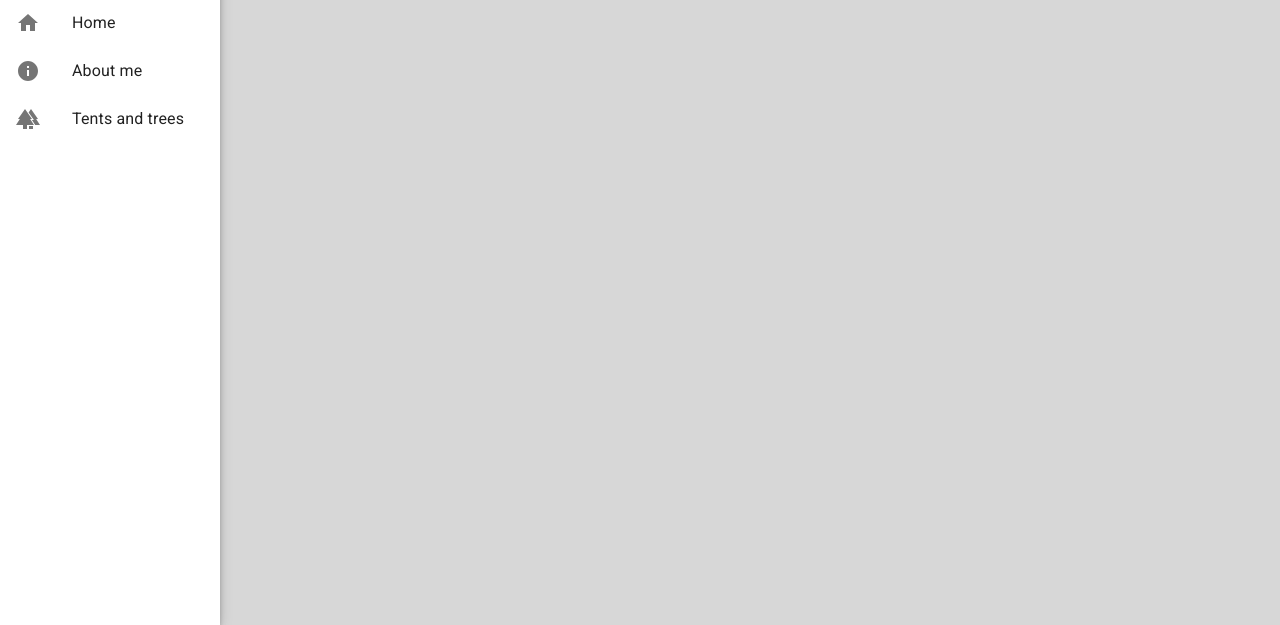
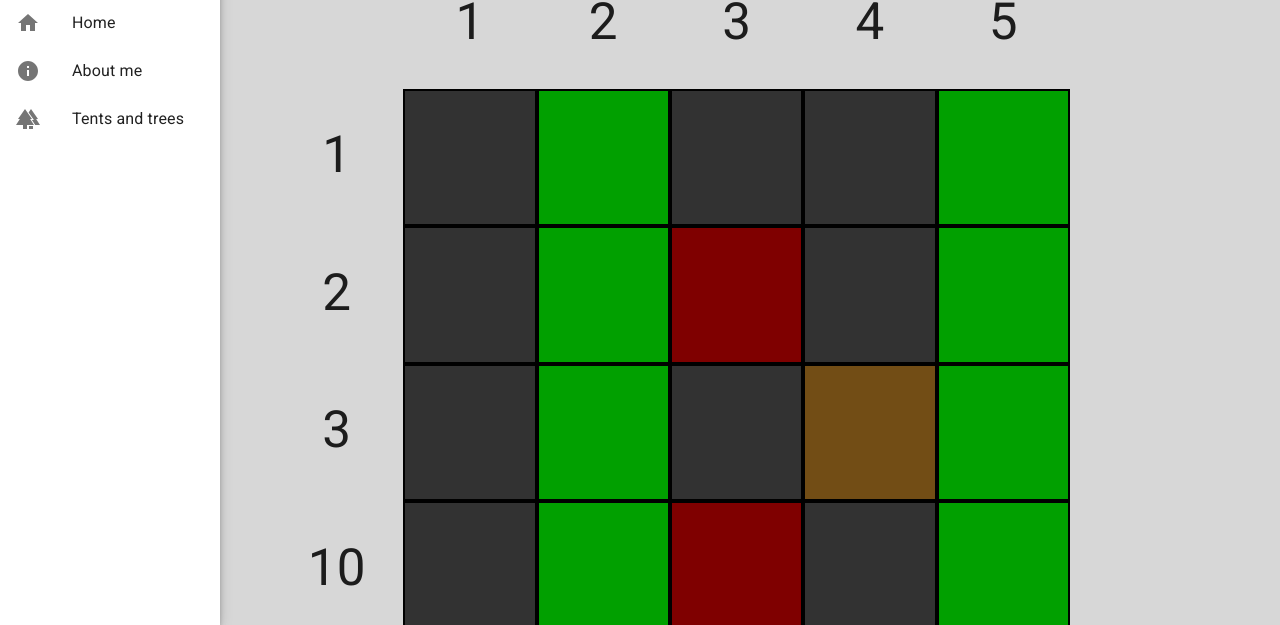
Before and after one commit to chaumontlouis718/chaumontlouis718.github.io, a React app: page /tents_and_trees in a window 1280 px wide. Shown: the part 175-800 px from the top of the page. Built offline with nearby package versions, Linux system fonts and the light colour scheme.

Commit message:
Create game grid, pass game state, down and up

```diff
--- a/src/Components/Page.js
+++ b/src/Components/Page.js
@@ -15,9 +15,18 @@ const Page = (props) => {
                 }}
             >
                 <Sidebar></Sidebar>
-                <Container fixed sx={{ mt: 3, mb: 3, ml: "220px" }}>
+
+                <Box
+                    sx={{
+                        ml: "220px",
+                        mt: 3,
+                        mb: 3,
+                        pr: "50px",
+                        pl: "50px",
+                    }}
+                >
                     {props.children}
-                </Container>
+                </Box>
             </Box>
         </Box>
     );
--- /dev/null
+++ b/src/Components/TentsAndTree/Cell.js
@@ -0,0 +1,11 @@
+import { useState } from "react";
+
+const Cell = (props) => {
+    const [value, setValue] = useState(props.value);
+
+    return (
+        <div className={"cell cellSize-" + props.boardSize + " cellValue-" + value} onClick={props.cellClicked}></div>
+    );
+};
+
+export default Cell;
--- /dev/null
+++ b/src/Components/TentsAndTree/GameBoard.js
@@ -0,0 +1,74 @@
+import { Button } from "@mui/material";
+import { useState } from "react";
+import Row from "./Row";
+import Solver from "./Solver";
+import TentNumberIndicator from "./TentNumberIndicator";
+
+const GameBoard = (props) => {
+    const [gameState, setGameState] = useState({
+        sumColumn: [1, 2, 3, 4, 5],
+        sumLine: [1, 2, 3, 10, 5],
+        grid: [
+            [0, 1, 0, 0, 1],
+            [0, 1, 2, 0, 1],
+            [0, 1, 0, 3, 1],
+            [0, 1, 2, 0, 1],
+            [0, 1, 0, 3, 1],
+        ],
+    });
+
+    function fetchSolved() {
+        console.log(Solver(gameState));
+    }
+
+    const cellClicked = (line, column) => {
+        const gameStateGridCopy = gameState.grid;
+        gameStateGridCopy[line][column] = (gameStateGridCopy[line][column] + 1) % 3;
+
+        /*setGameState((previousState) => ({
+            ...previousState,
+            grid: gameStateGridCopy,
+        }));*/
+    };
+
+    const firstLineIndicators = [];
+    firstLineIndicators.push(<div className={"cellSize-" + props.boardSize}></div>);
+    for (var i = 0; i < props.boardSize; i++) {
+        firstLineIndicators.push(
+            <TentNumberIndicator boardSize={props.boardSize} value={gameState.sumColumn[i]}></TentNumberIndicator>
+        );
+    }
+
+    const rows = [];
+    rows.push(<div className="row">{firstLineIndicators}</div>);
+    for (var j = 0; j < props.boardSize; j++) {
+        const rowIndex = j;
+        rows.push(
+            <Row
+                boardSize={props.boardSize}
+                indicator={gameState.sumLine[j]}
+                rowState={gameState.grid[j]}
+                cellClicked={(column) => cellClicked(rowIndex, column)}
+            ></Row>
+        );
+    }
+
+    return (
+        <div>
+            <div className="gameBoard">{rows}</div>
+            <Button
+                color="primary"
+                variant="contained"
+                sx={{
+                    mt: "20px",
+                    width: "200px",
+                }}
+                onClick={fetchSolved}
+            >
+                Solve !
+            </Button>
+        </div>
+    );
+};
+
+export default GameBoard;
--- /dev/null
+++ b/src/Components/TentsAndTree/Row.js
@@ -0,0 +1,21 @@
+import Cell from "./Cell";
+import TentNumberIndicator from "./TentNumberIndicator";
+
+const Row = (props) => {
+    const cells = [];
+    cells.push(<TentNumberIndicator boardSize={props.boardSize} value={props.indicator}></TentNumberIndicator>);
+    for (var i = 0; i < props.boardSize; i++) {
+        const columnIndex = i;
+        cells.push(
+            <Cell
+                boardSize={props.boardSize}
+                value={props.rowState[i]}
+                cellClicked={() => props.cellClicked(columnIndex)}
+            ></Cell>
+        );
+    }
+
+    return <div className="row">{cells}</div>;
+};
+
+export default Row;
--- /dev/null
+++ b/src/Components/TentsAndTree/Solver.js
@@ -0,0 +1,6 @@
+const Solver = (gameState) => {
+    console.log(gameState);
+    return gameState;
+};
+
+export default Solver;
--- /dev/null
+++ b/src/Components/TentsAndTree/TentNumberIndicator.js
@@ -0,0 +1,9 @@
+const TentNumberIndicator = (props) => {
+    return (
+        <div className={"cellSize-" + props.boardSize + " tentNumberIndicator"}>
+            <div className="tentNumberIndicator-number">{props.value}</div>
+        </div>
+    );
+};
+
+export default TentNumberIndicator;
--- a/src/Pages/TentsAndTrees.js
+++ b/src/Pages/TentsAndTrees.js
@@ -1,9 +1,31 @@
+import { Button, Slider } from "@mui/material";
+import { useState } from "react";
 import Page from "../Components/Page";
+import GameBoard from "../Components/TentsAndTree/GameBoard";
 
 function TentsAndTrees() {
+    const [boardSize, setBoardSize] = useState(5);
+
+    function onChangeCommitted(event, newValue) {
+        setBoardSize(newValue);
+    }
+
     return (
         <Page>
-            <h1>Tents and trees</h1>
+            <h1>Tents And Trees</h1>
+
+            <Slider
+                defaultValue={boardSize}
+                valueLabelDisplay="auto"
+                step={1}
+                marks
+                min={4}
+                max={7}
+                color="secondary"
+                onChangeCommitted={onChangeCommitted}
+            />
+
+            <GameBoard boardSize={boardSize}></GameBoard>
         </Page>
     );
 }
--- a/src/styles/index.css
+++ b/src/styles/index.css
@@ -8,3 +8,76 @@ html, body {
   color: #d7d7d7;
   color: #ffffff;
 }
+
+.gameBoard {
+  display: flex;
+  flex-direction: column;
+  align-content: stretch;
+  max-width: 800px;
+}
+
+.row {
+  display: flex;
+  flex-direction: row;
+  flex: 30px 0 0;
+}
+
+.cell {
+  border: 2px solid black;
+}
+
+.cellSize-4 {
+  position: relative;
+  text-align: center;
+  height: 0;
+  width: 20%;
+  padding-bottom: 20%;
+}
+
+.cellSize-5 {
+  position: relative;
+  text-align: center;
+  height: 0;
+  width: 16.67%;
+  padding-bottom: 16.67%;
+}
+
+.cellSize-6 {
+  position: relative;
+  text-align: center;
+  height: 0;
+  width: 14.28%;
+  padding-bottom: 14.28%;
+}
+
+.cellSize-7 {
+  position: relative;
+  text-align: center;
+  height: 0;
+  width: 12.5%;
+  padding-bottom: 12.5%;
+}
+
+.cellValue-0 {
+  background-color: rgb(50, 50, 50);
+}
+
+.cellValue-1 {
+  background: #01a000;
+}
+
+.cellValue-2 {
+  background: rgb(127, 0, 0);
+}
+
+.cellValue-3 {
+  background: rgb(114, 77, 21);
+}
+
+.tentNumberIndicator-number {
+  position: absolute;
+  left: 50%;
+  top: 50%;
+  transform: translate(-50%,-50%);
+  font-size: 4vw;
+}
```
